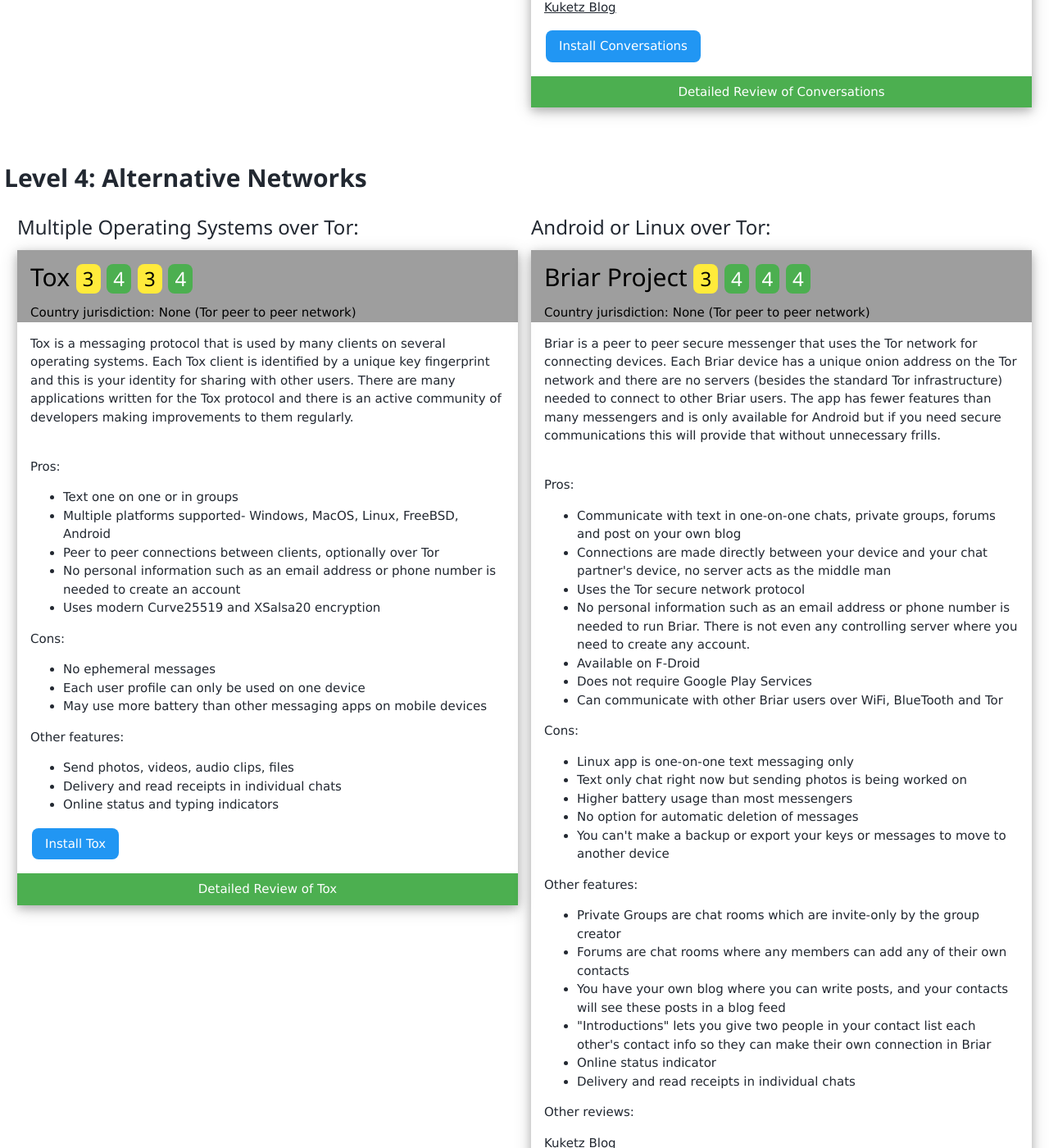
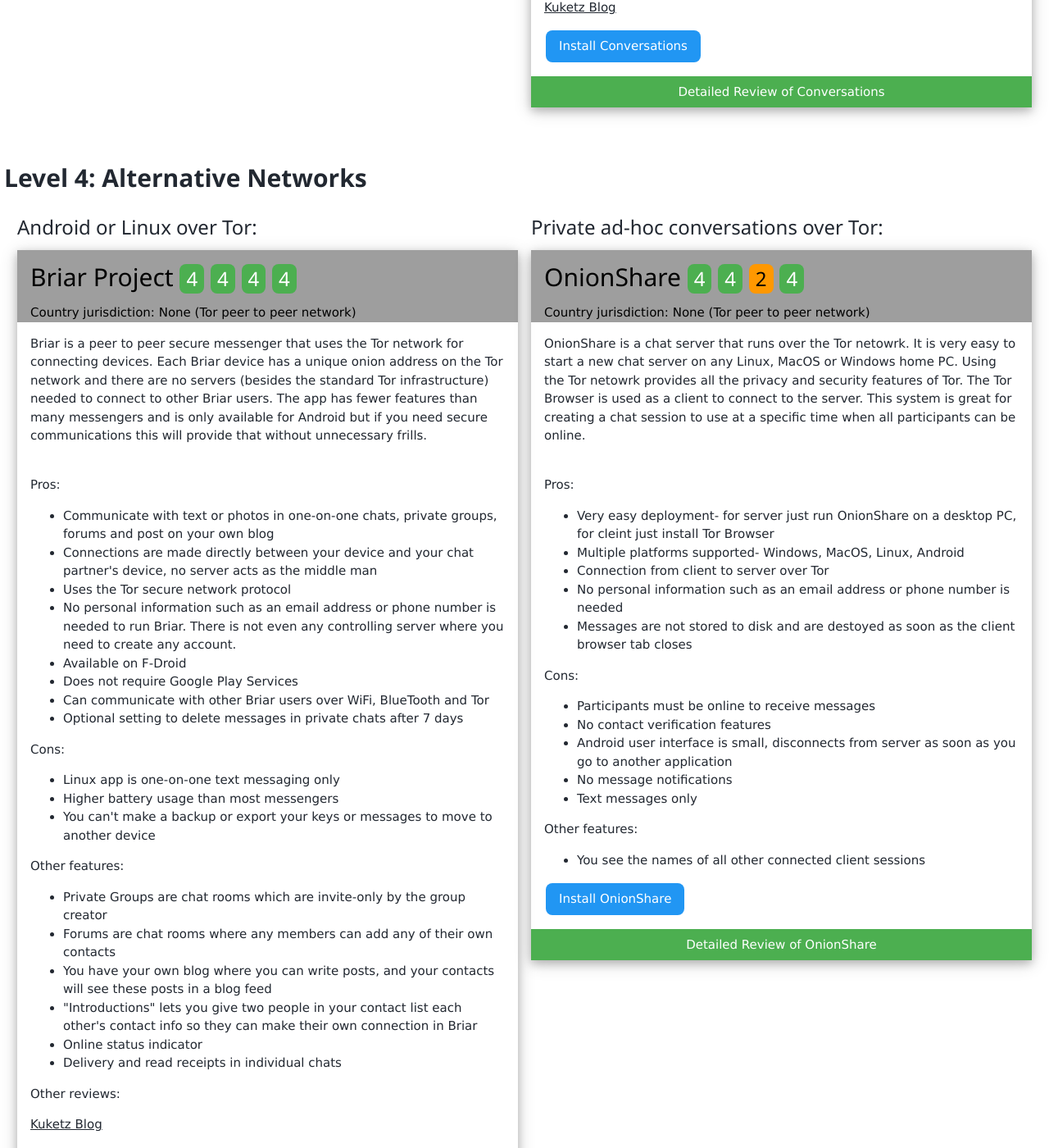
Before and after one commit to Perelandra0x309/secure-im, a Jekyll site: the page built from favorites.md, in a window 1280 px wide and 1400 px high, scrolled down 4902 px. Shown: the whole window at 82% size. Built offline with Jekyll 4.4.1, drawn with Linux system fonts in a browser that asks for light colours; some of the changed text lies outside the part shown.

Commit message:
Add OnionShare, edit Briar, update favorites page

```diff
--- a/_data/applications.yml
+++ b/_data/applications.yml
@@ -57,7 +57,7 @@
   is_locally_encrypted: Yes
   perfect_forward_secrecy: Yes
   message_stored_on_server: Never
-  has_ephemeral_messages: No
+  has_ephemeral_messages: Yes
   encypted_by_default: Yes
   puddle_test: Not Recoverable
   puddle_test_note: Messages saved only on device
@@ -69,8 +69,8 @@
   exodus_privacy_trackers_description: None
   websites: <a href="https://code.briarproject.org/akwizgran/briar/tree/master">Source Code</a>
   notes_file: briar_notes.html
-  version_tested: 1.2.3
-  last_update: 7/7/2019
+  version_tested: 1.3.6
+  last_update: 8/4/2021
 
 - name: silence
   category: 1
@@ -710,6 +710,41 @@
   notes_file: keybase_notes.html
   version_tested: 5.5.0
   last_update: 12/31/2020
+
+- name: onionshare
+  category: 2
+  display_name: OnionShare
+  url: https://onionshare.org#download
+  recommendation: 2
+  platforms: Linux, MacOS, Windows, Android
+  source_type: open
+  business_model: Free open source project
+  communication_types: Text
+  encryption_protocol: <a href="https://docs.onionshare.org/2.3.2/en/tor.html">Tor hidden services/TLS</a>
+  shared_secret_exchange: <a href="https://gitweb.torproject.org/torspec.git/tree/tor-spec.txt">ECDH25519</a>
+  message_encryption_cipher: AES-128 or better
+  country_origin: None
+  requires_phone_number: No
+  requires_email: No
+  id_contains_contact_info: No
+  android_requires_google_play: No
+  is_locally_encrypted: Yes
+  perfect_forward_secrecy: Yes
+  message_stored_on_server: No
+  has_ephemeral_messages: Yes
+  encypted_by_default: Yes
+  puddle_test: Not Recoverable
+  puddle_test_note:
+  hammer_test: Not Recoverable
+  hammer_test_note:
+  has_contact_verification: No
+  leaks_files: No
+  exodus_privacy_trackers_count:
+  exodus_privacy_trackers_description: N/A
+  websites: <a href="https://github.com/micahflee/onionshare">Source</a>
+  notes_file: onionshare_notes.html
+  version_tested: 2.3.2
+  last_update: 8/5/2021
 
 - name: safeswiss
   category: 2
--- a/_data/briar_card.html
+++ b/_data/briar_card.html
@@ -2,20 +2,19 @@
 <br>
 Pros:
 <ul>
-<li>Communicate with text in one-on-one chats, private groups, forums and post on your own blog</li>
+<li>Communicate with text or photos in one-on-one chats, private groups, forums and post on your own blog</li>
 <li>Connections are made directly between your device and your chat partner's device, no server acts as the middle man</li>
 <li>Uses the Tor secure network protocol</li>
 <li>No personal information such as an email address or phone number is needed to run Briar.  There is not even any controlling server where you need to create any account.</li>
 <li>Available on F-Droid</li>
 <li>Does not require Google Play Services</li>
 <li>Can communicate with other Briar users over WiFi, BlueTooth and Tor</li>
+<li>Optional setting to delete messages in private chats after 7 days</li>
 </ul>
 Cons:
 <ul>
 <li>Linux app is one-on-one text messaging only</li>
-<li>Text only chat right now but sending photos is being worked on</li>
 <li>Higher battery usage than most messengers</li>
-<li>No option for automatic deletion of messages</li>
 <li>You can't make a backup or export your keys or messages to move to another device</li>
 </ul>
 Other features:
--- /dev/null
+++ b/_data/onionshare_card.html
@@ -0,0 +1,22 @@
+<p>OnionShare is a chat server that runs over the Tor netowrk.  It is very easy to start a new chat server on any Linux, MacOS or Windows home PC.  Using the Tor netowrk provides all the privacy and security features of Tor.  The Tor Browser is used as a client to connect to the server.  This system is great for creating a chat session to use at a specific time when all participants can be online.</p>
+<br>
+Pros:
+<ul>
+<li>Very easy deployment- for server just run OnionShare on a desktop PC, for cleint just install Tor Browser</li>
+<li>Multiple platforms supported- Windows, MacOS, Linux, Android</li>
+<li>Connection from client to server over Tor</li>
+<li>No personal information such as an email address or phone number is needed</li>
+<li>Messages are not stored to disk and are destoyed as soon as the client browser tab closes</li>
+</ul>
+Cons:
+<ul>
+<li>Participants must be online to receive messages</li>
+<li>No contact verification features</li>
+<li>Android user interface is small, disconnects from server as soon as you go to another application</li>
+<li>No message notifications</li>
+<li>Text messages only</li>
+</ul>
+Other features:
+<ul>
+<li>You see the names of all other connected client sessions</li>
+</ul>
--- /dev/null
+++ b/_data/onionshare_notes.html
@@ -0,0 +1,18 @@
+OnionShare is a desktop application that offers an easy way to create servers for hosting websites, file sharing, file drop and chatting.  All servers are accessible through a Tor .onion address so inherit all the security and privacy features of the Tor network.<br />
+<br />
+The chat features are fairly basic at this time.  It is text only and there are no notifications when new messages arrive.  You also must have an active connection to the server to receive messages.  If you are offline any messages sent to the server do not get delivered to you.  As a consequence there is no history of saved messages that can be retrieved while you were offline.<br>
+<br />
+The OnionShare application creates the server part of the chat system.  This is very easy to do, you do not need to have any server administration experience or do any complicated systems setup.  Just run the OnionShare application, choose a few settings and start the server on your own home computer.  The server will have a .onion URL that you can send to anyone you want to connect to the chat server.  To send and receive messages the "client" part of the chat system is actually the Tor Browser.  Paste the .onion URL into the Tor Browser address bar and you are now connected to the chat server as a new user.  There is no need to register accounts on the system, if you have the URL you can just connect to it.  When first connected you are given a random name, which can be changed.  By using the Tor browser this also makes it very easy for anyone to join the chat (as long as they have the URL) and the only requirement is to have the Tor Browser installed.<br />
+<br />
+The Tor Browser on Android does also work as a client, however at the time of this review the interface is still scaled the same as when using the desktop Tor Browser, so the text is very small.  But it is still usable.  Also on Android when switching to another application the connection between Tor Browser and the OnionShare chat server is stopped, so if any messages are sent when you are not actively in Tor Browser these messages will not appear when you return to the Tor Browser.  The desktop Tor Browsers do keep an active connection even when using other applications so as long as the tab is not closed you can receive messages from OnionShare while using other applications on a desktop.<br />
+<br />
+No messages are stored anywhere to disk on either the server or client sides.  You send a message to the server, and the server immmediately sends out that message only to those clients with an active connection.  There is no history saved anywhere.  The clients are really just a tab in the Tor Browser, so as soon as that tab is closed all the data and messages from the chat session are gone.  These messages are therefore ephemeral as they are destroyed as soon as the clients are closed.<br />
+<br />
+Because you must have an active connection to send/receive messages I see this chat system is best when used for short communcations when you really need privacy and ephemeral messages.  You can quickly create a new chat server if you are communicating on another platform but feel the need for more privacy and security.  This isn't really a system you would leave up running all the time.  There are no notifications (yet) so you must manually check the Tor Browser tab for any new messages.  Also if someone goes offline there is no way to queue a message for them to receive when they return.  So this is really a system for when all parties in a conversation can be actively online at the same time.<br />
+<br />
+The only other real downside to this system I can find is that there really isn't any type of contact verification.  When someone connects they can put in any name for themselves that they want.  So having a second scure channel of communication is important to send the URL to the chat server and verify that the person you wanted to connect is truely the one connected (verify the name they used).<br />
+<br />
+<br>
+My verdict: Excellent option when you want a private ad-hoc conversation<br>
+All participants must be actively online since all messages are transferred in real time without any queues.  The server is very easy to setup (and take down) on a regular desktop PC, and the Tor Browser is the only requirement needed to connect to the server.  All messages are destroyed as soon as the Tor Browser tab for the chat is closed.
+<br>
--- a/_data/ratings.yml
+++ b/_data/ratings.yml
@@ -256,43 +256,13 @@
   last_update:
 
 
-- name: tox
-  level: 4
-  display_name: Tox
-  tagline: "Multiple Operating Systems over Tor:"
-  privacy_message_score: 3
-  country_origin: None (Tor peer to peer network)
-  pm_ephemeral:
-  pm_foolproof: "&#10004;"
-  pm_no_leaks: "&#10004;"
-  pm_not_recoverable: "&#10004;"
-  pm_pfs: "&#10004;"
-  privacy_id_score: 4
-  pi_no_info: "&#10004;"
-  pi_no_ph_em: "&#10004;"
-  pi_no_trackers: "&#10004;"
-  integrity_score: 3
-  i_audits:
-  i_cont_ver: "&#10004;"
-  i_strong_ciphers: "&#10004;"
-  i_good_country: "&#10004;"
-  i_good_business: "&#10004;"
-  i_key_changes: "N/A"
-  resistance_score: 4
-  r_p2p_dec: "&#10004;"
-  r_opensource: "&#10004;"
-  r_selfhost: "&#10004;"
-  r_platforms: Many
-  install_url: https://tox.chat/download.html
-  notes_file: tox_card.html
-
 - name: briar
   level: 4
   display_name: Briar Project
   tagline: "Android or Linux over Tor:"
-  privacy_message_score: 3
+  privacy_message_score: 4
   country_origin: None (Tor peer to peer network)
-  pm_ephemeral:
+  pm_ephemeral: "&#10004;"
   pm_foolproof: "&#10004;"
   pm_no_leaks: "&#10004;"
   pm_not_recoverable: "&#10004;"
@@ -316,6 +286,36 @@
   install_url: /install_briar.html
   notes_file: briar_card.html
   last_update:
+
+- name: onionshare
+  level: 4
+  display_name: OnionShare
+  tagline: "Private ad-hoc conversations over Tor:"
+  privacy_message_score: 4
+  country_origin: None (Tor peer to peer network)
+  pm_ephemeral: "&#10004;"
+  pm_foolproof: "&#10004;"
+  pm_no_leaks: "&#10004;"
+  pm_not_recoverable: "&#10004;"
+  pm_pfs: "&#10004;"
+  privacy_id_score: 4
+  pi_no_info: "&#10004;"
+  pi_no_ph_em: "&#10004;"
+  pi_no_trackers: "&#10004;"
+  integrity_score: 2
+  i_audits:
+  i_cont_ver:
+  i_strong_ciphers: "&#10004;"
+  i_good_country: "&#10004;"
+  i_good_business: "&#10004;"
+  i_key_changes: "N/A"
+  resistance_score: 4
+  r_p2p_dec: "&#10004;"
+  r_opensource: "&#10004;"
+  r_selfhost: "&#10004;"
+  r_platforms: Many
+  install_url: https://onionshare.org#download
+  notes_file: onionshare_card.html
 
 - name: session
   level: 5
--- a/favorites.md
+++ b/favorites.md
@@ -73,8 +73,8 @@
 	<h2><strong>Level 4: Alternative Networks</strong></h2>
 </div>
 <div class="w3-row-padding">
-  {% include favorites_card.html app_name="tox" %}
   {% include favorites_card.html app_name="briar" %}
+  {% include favorites_card.html app_name="onionshare" %}
 </div>
 
 <br>
@@ -85,6 +85,7 @@
   {% include favorites_card.html app_name="session" %}
   {% include favorites_card.html app_name="cabal" %}
 </div>
+
 
 <p>
 <h2>Details on scores for each app:</h2>
```
